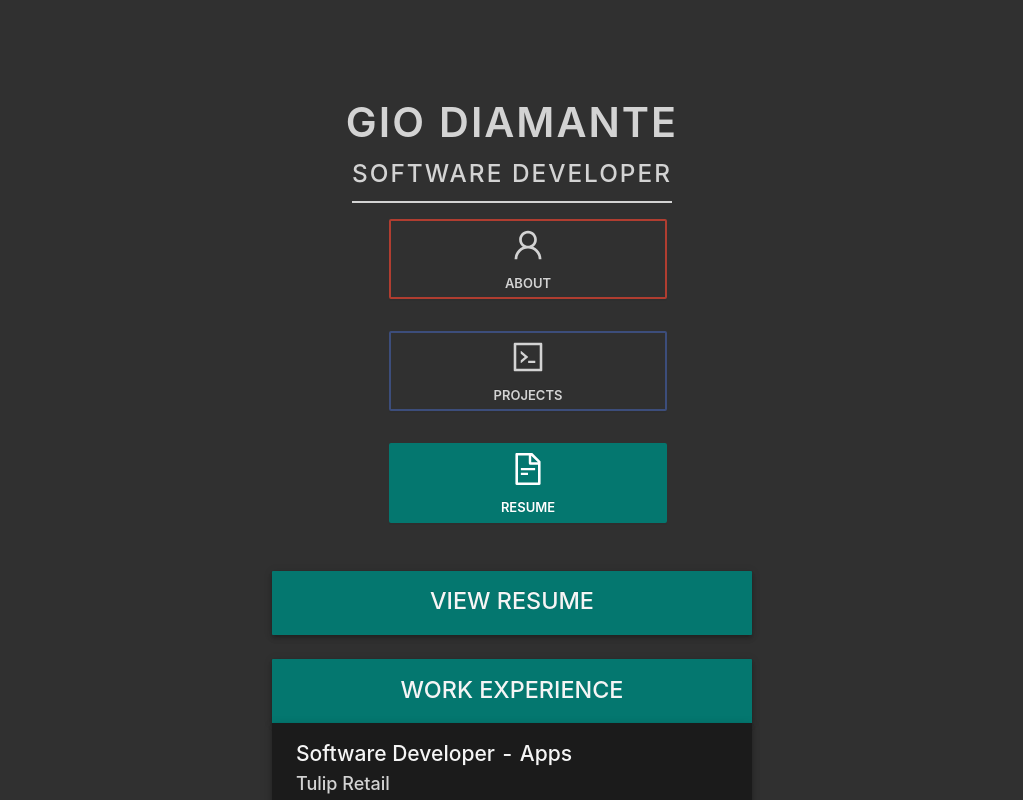
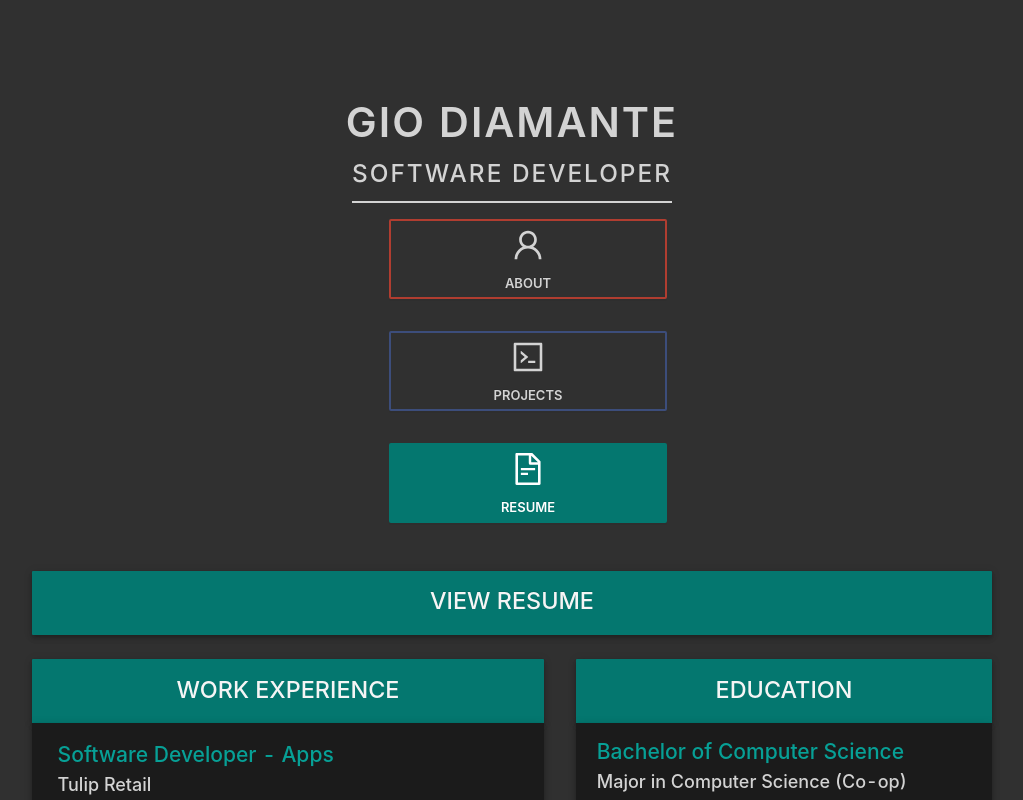
Before and after one commit to GDiamante/gdiamante.github.io, a React (Create React App) app in the folder personal-site/: page / in a window 1280 px wide. Both pictures are taken after a click on the button "RESUME". Shown: the top 800 px of the page, without its empty margins (128-1151 px from the left). Built offline with nearby package versions, Linux system fonts and the light colour scheme.

Commit message:
Add Resume info, fix scroll issue again

```diff
--- a/personal-site/src/App.js
+++ b/personal-site/src/App.js
@@ -24,7 +24,7 @@ class App extends React.Component {
   }
 
   render() {
-    document.body.style = 'background: #303030; position: absolute;';
+    document.body.style = 'background: #303030; display: grid';
     return (
         <div className="App">
           <Menu currentPage={this.state.currentPage} changePage={this.changePage}/>
--- a/personal-site/src/Components/Resume.js
+++ b/personal-site/src/Components/Resume.js
@@ -1,6 +1,6 @@
 import React from 'react'
 import '../Styles/resume.scss';
-import { Button } from 'antd';
+import { Button} from 'antd';
 
 export default class Resume extends React.Component {
     render() {
@@ -9,17 +9,19 @@ export default class Resume extends React.Component {
                 <Button href='/GioDiamanteResume.pdf' target='_blank' type='primary' className='viewResume'>
                     <h3>View Resume</h3>
                 </Button>
+                <div className="resumeBody">
+                    <div className="resumeWorkExperience">
                         <div className='resumeHeading'>
                             <h3>Work Experience</h3>
                         </div>
-                <div className='resumeBody'>
+                        <div className='resumeWorkExperienceBody'>
                             <h3>Software Developer - Apps</h3>
                             <h4>Tulip Retail</h4>
                             <h5>January 2020-August 2020</h5>
                             <br/>
                             <h3>Junior Developer Co-op</h3>
                             <h4>JOMAR Softcorp International</h4>
-                    <h5>May 2018-December 2018</h5>
+                            <h5>May 2018-December 2018,</h5>
                             <h5>May 2019-August 2019</h5>
                             <br/>
                             <h3>Grocery Clerk</h3>
@@ -27,6 +29,20 @@ export default class Resume extends React.Component {
                             <h5>September 2013-April 2018</h5>
                         </div>
                     </div>
+                    <div className="resumeEducation">
+                        <div className='resumeHeading'>
+                            <h3>Education</h3>
+                        </div>
+                        <div className='resumeEducationBody'>
+                            <h3>Bachelor of Computer Science</h3>
+                            <h4>Major in Computer Science (Co-op)</h4>
+                            <h4>Minor in Mathematics</h4>
+                            <h4>Certificate in Business</h4>
+                            <h5>September 2016-April 2021</h5>
+                        </div>
+                    </div>
+                </div>
+            </div>
         )
     }
 }
--- a/personal-site/src/Styles/colors.scss
+++ b/personal-site/src/Styles/colors.scss
@@ -2,9 +2,10 @@ $gray-background: #303030;
 $gray-features: #d3d3d3;
 $heading-color: #f5f5f5;
 $font-color: #d3d3d3;
+$secondary-font-color: #9c9c9c;
 $about-color: #B03D30;
 $text-background: #1b1b1b;
 $old-projects-color: #CA5310;
 $projects-color: #3C4D7B;
 $resume-color: #04776F;
-$resume-highlight: #069b91;
+$resume-highlight: #07a096;
--- a/personal-site/src/Styles/projects.scss
+++ b/personal-site/src/Styles/projects.scss
@@ -50,7 +50,7 @@
                 display: flex;
                 justify-content: space-between;
                 font-size: medium;
-                color: #9c9c9c;
+                color: $secondary-font-color;
                 font-weight: 600;
 
                 a.ant-btn {
--- a/personal-site/src/Styles/resume.scss
+++ b/personal-site/src/Styles/resume.scss
@@ -2,11 +2,11 @@
 
 .resume {
     margin-top: 2rem;
-    margin-bottom: 1rem;
+    margin-bottom: 2rem;
     margin-left: auto;
     margin-right: auto;
     width: 95%;
-    max-width: 30rem;
+    max-width: 60rem;
     color: $font-color;
     font-size: large;
     font-family: -apple-system, BlinkMacSystemFont, 'Segoe UI', Roboto, Oxygen, Ubuntu, Cantarell, 'Open Sans', 'Helvetica Neue', sans-serif;
@@ -65,6 +65,14 @@
     }
 
     .resumeBody {
+        display: flex;
+        justify-content: space-between;
+
+        .resumeWorkExperience {
+            width: 100%;
+            max-width: 32rem;
+
+            .resumeWorkExperienceBody {
                 background-color: $text-background;
                 font-size: large;
                 padding-top: 3%;
@@ -78,15 +86,59 @@
                 box-shadow: 0 2px 4px -1px rgba(0,0,0,.2), 0 4px 5px 0 rgba(0,0,0,.14), 0 1px 10px 0 rgba(0,0,0,.12);
 
                 h3 {
-            color: $heading-color;
+                    color: $resume-highlight;
+                    margin: 0;
                 }
 
                 h4 {
                     color: $font-color;
+                    margin: 0;
+                    font-size: 18px;
                 }
 
                 h5 {
                     color: $font-color;
+                    font-size: 16px;
+                    font-weight: 350;
+                    margin: 0;
                 }
             }
         }
+        .resumeEducation {
+            max-width: 26rem;
+            width: 100%;
+
+            .resumeEducationBody {
+                background-color: $text-background;
+                font-size: large;
+                padding-top: 3%;
+                padding-bottom: 3%;
+                padding-left: 5%;
+                padding-right: 5%;
+                justify-content: space-evenly;
+                text-align: justify;
+                border-bottom-left-radius: 1px;
+                border-bottom-right-radius: 1px;
+                box-shadow: 0 2px 4px -1px rgba(0,0,0,.2), 0 4px 5px 0 rgba(0,0,0,.14), 0 1px 10px 0 rgba(0,0,0,.12);
+
+                h3 {
+                    color: $resume-highlight;
+                    margin: 0;
+                }
+
+                h4 {
+                    color: $font-color;
+                    margin: 0;
+                    font-size: 18px;
+                }
+
+                h5 {
+                    color: $font-color;
+                    font-size: 16px;
+                    font-weight: 350;
+                    margin: 0;
+                }
+            }
+        }
+    }
+}
```
Also changed, not shown: 1 other file (tests, documents, lock files or other folders). Lines whose indentation alone changed are shown as unchanged.
